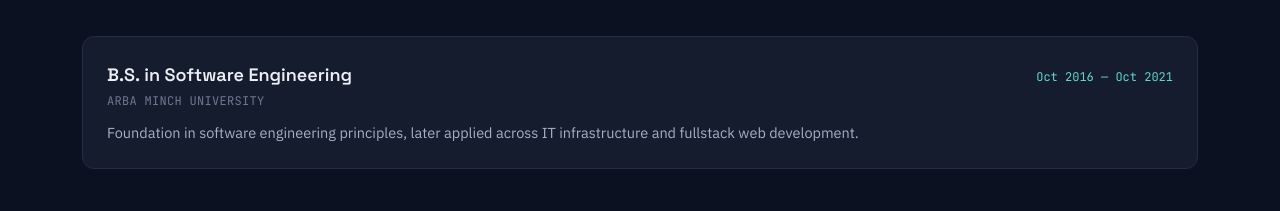
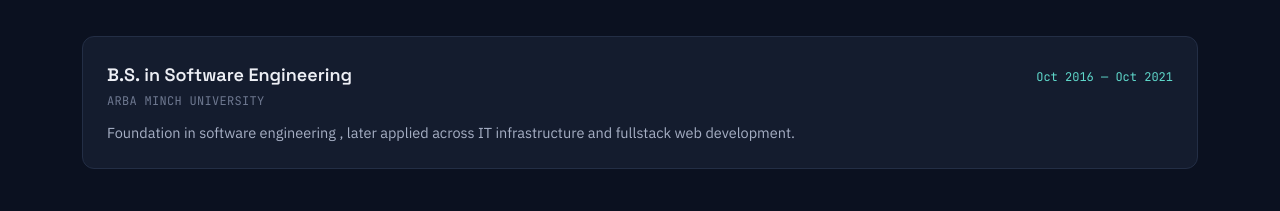
Before and after one commit to amn1221/myPortifolio, a React (Vite) app: page / in a window 1280 px wide. Shown: the part 4080-4291 px from the top of the page. Built offline with nearby package versions, Linux system fonts and the light colour scheme.

Commit message:
modified

```diff
--- a/src/data/education.js
+++ b/src/data/education.js
@@ -3,6 +3,6 @@ export const education = [
     degree: 'B.S. in Software Engineering',
     school: 'Arba Minch University',
     period: 'Oct 2016 — Oct 2021',
-    detail: 'Foundation in software engineering principles, later applied across IT infrastructure and fullstack web development.',
+    detail: 'Foundation in software engineering  , later applied across IT infrastructure and fullstack web development.',
   },
 ]
```
